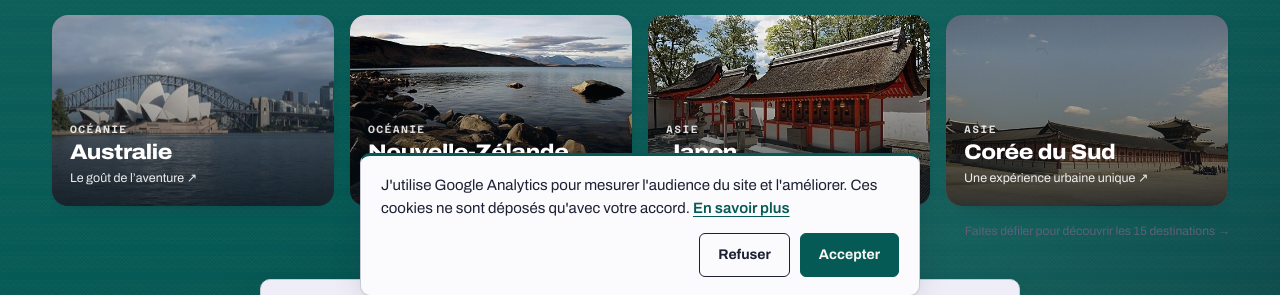
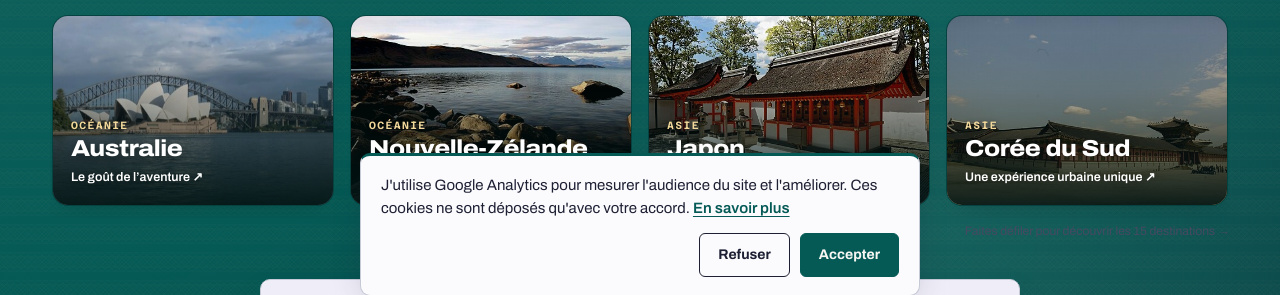
Before and after one commit to B00813621/pvt-explorer, a website: page public/index.html in a window 1280 px wide. Shown: the part 488-783 px from the top of the page. Drawn offline with Linux system fonts and the light colour scheme; no server answers.

Commit message:
Improve destination carousel contrast and visual styling

```diff
--- a/public/css/site.css
+++ b/public/css/site.css
@@ -830,3 +830,19 @@ dialog.fiche{width:100%;max-width:min(700px,calc(100vw - 24px));max-height:calc(
 @media (max-width:900px){.destinations-carousel__viewport{grid-auto-columns:calc((100% - 2 * var(--slide-gap))/3)}.hero__foot{grid-template-columns:1fr}}
 @media (max-width:600px){.hero{row-gap:24px;padding-block:26px 38px}.hero__text{gap:14px}.destinations-carousel{--slide-gap:12px}.destinations-carousel__top{align-items:center}.destinations-carousel__intro{font-size:.83rem}.destinations-carousel__controls{gap:6px}.destinations-carousel__arrow{width:36px;height:36px}.destinations-carousel__viewport{grid-auto-columns:82%;padding-bottom:10px}.destination-slide{aspect-ratio:1.38/1;border-radius:13px}.destination-slide__label{inset:auto 15px 14px}.destinations-carousel__hint{font-size:.7rem}.elig{max-width:100%}}
 @media (prefers-reduced-motion:reduce){.destination-slide img,.destinations-carousel__arrow{transition:none}}
+
+
+/* Contraste renforcé et finition du carrousel des 15 destinations */
+.destinations-carousel__eyebrow{color:var(--cover)!important}
+.destinations-carousel__top h2{color:var(--ink)!important}
+.destinations-carousel__intro,.destinations-carousel__hint{color:var(--ink-2)!important}
+.destination-slide{background:#073f3b;color:#fff!important;border:1px solid rgba(5,90,86,.16);box-shadow:0 10px 26px -14px rgba(9,42,39,.42)}
+.destination-slide img{filter:saturate(1.12) contrast(1.04)}
+.destination-slide__shade{background:linear-gradient(180deg,rgba(3,22,21,.02) 8%,rgba(3,22,21,.24) 38%,rgba(3,22,21,.94) 100%)!important}
+.destination-slide__label,.destination-slide__label strong,.destination-slide__label>span{color:#fff!important;text-shadow:0 2px 10px rgba(0,0,0,.4)}
+.destination-slide__label small{color:#f2d99b!important;opacity:1!important;text-shadow:0 1px 5px rgba(0,0,0,.55)}
+.destination-slide__label strong{font-size:clamp(1.08rem,1rem + .55vw,1.5rem)!important;line-height:1.12!important}
+.destination-slide__label>span{font-weight:600;opacity:1!important}
+.destination-slide:focus-visible{outline:3px solid var(--cover);outline-offset:4px}
+@media(max-width:900px){.destinations-carousel__viewport{grid-auto-columns:calc((100% - 2 * var(--slide-gap))/3)}}
+@media(max-width:600px){.destinations-carousel__viewport{grid-auto-columns:82%}}
```
